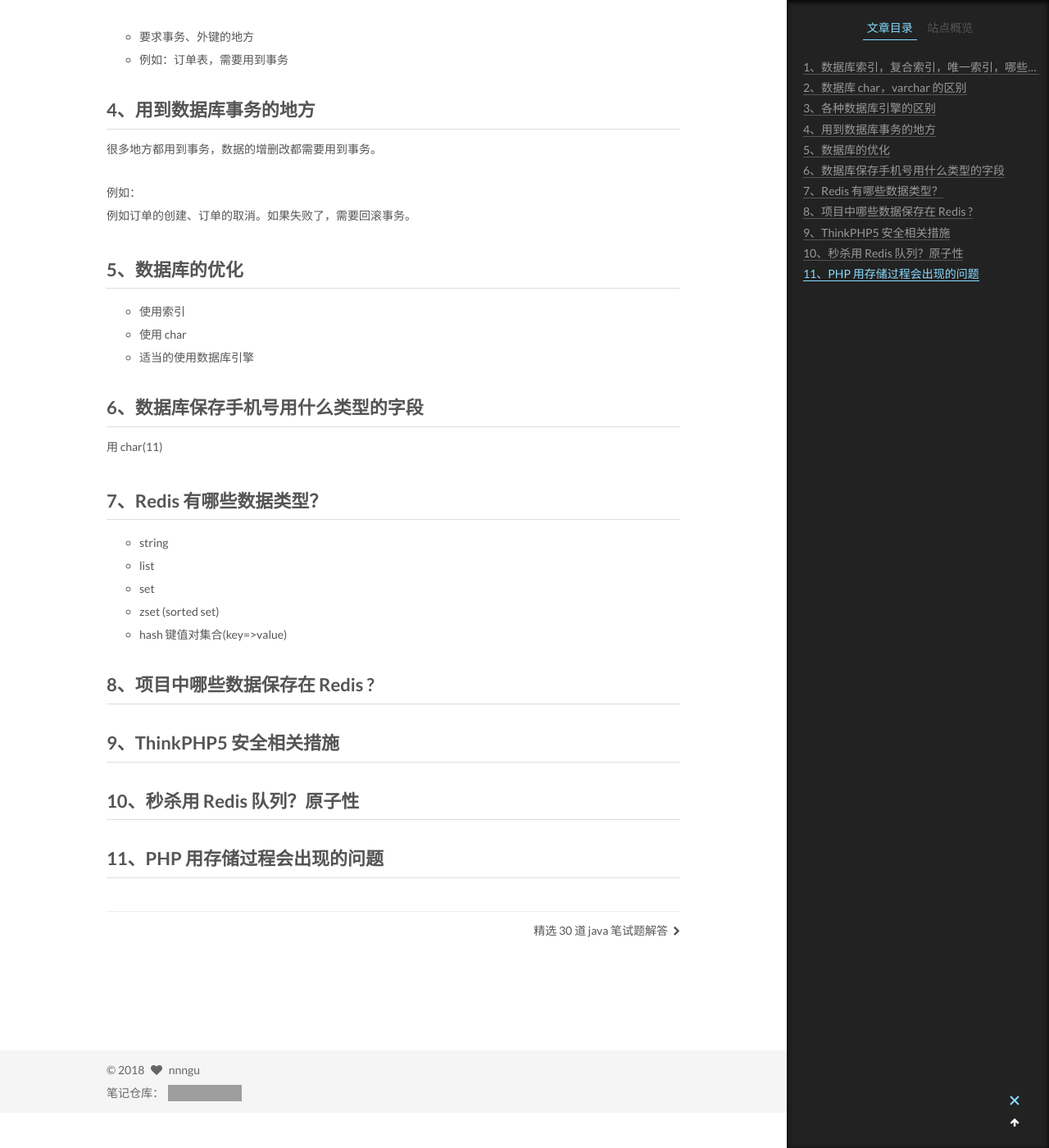
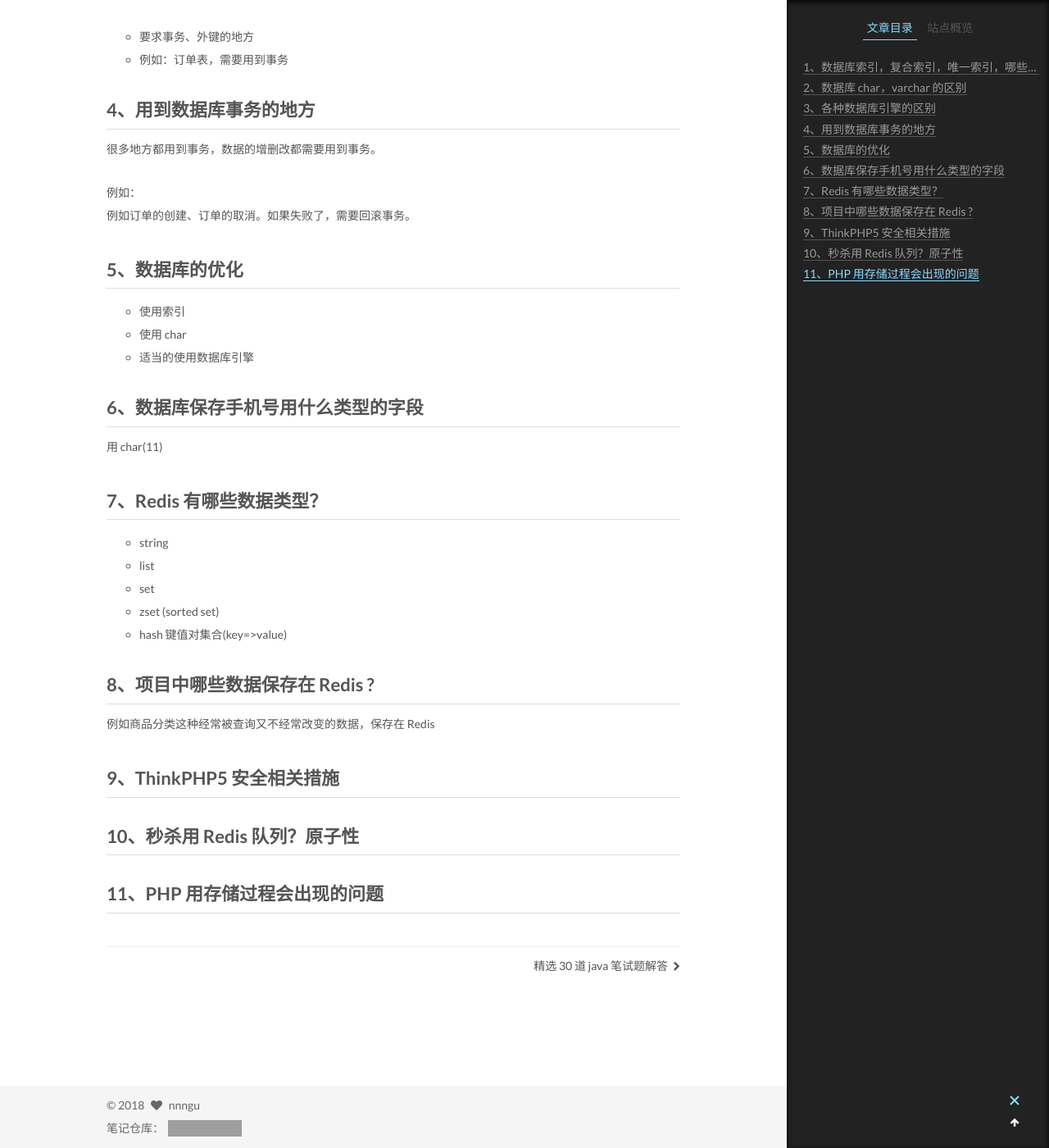
Before and after one commit to nnngu/LearningNotes, a Jekyll site: the page built from _posts/2018-06-05-PHP 面试题收集.md, in a window 1280 px wide and 1400 px high, scrolled down 2396 px. Shown: the whole window at 82% size. Built offline with Jekyll 4.4.1, drawn with Linux system fonts in a browser that asks for light colours; grey boxes are pictures that could not be loaded.

Commit message:
修改文件: _posts/2018-06-05-PHP 面试题收集.md

```diff
--- a/_posts/2018-06-05-PHP 面试题收集.md
+++ b/_posts/2018-06-05-PHP 面试题收集.md
@@ -104,6 +104,8 @@ InnoDB 和 MyISAM 基本的差别为：MyISAM 类型的表强调的是性能，
 
 ## 8、项目中哪些数据保存在 Redis ?
 
+例如商品分类这种经常被查询又不经常改变的数据，保存在 Redis
+
 ## 9、ThinkPHP5 安全相关措施
 
 ## 10、秒杀用 Redis 队列？原子性
```
